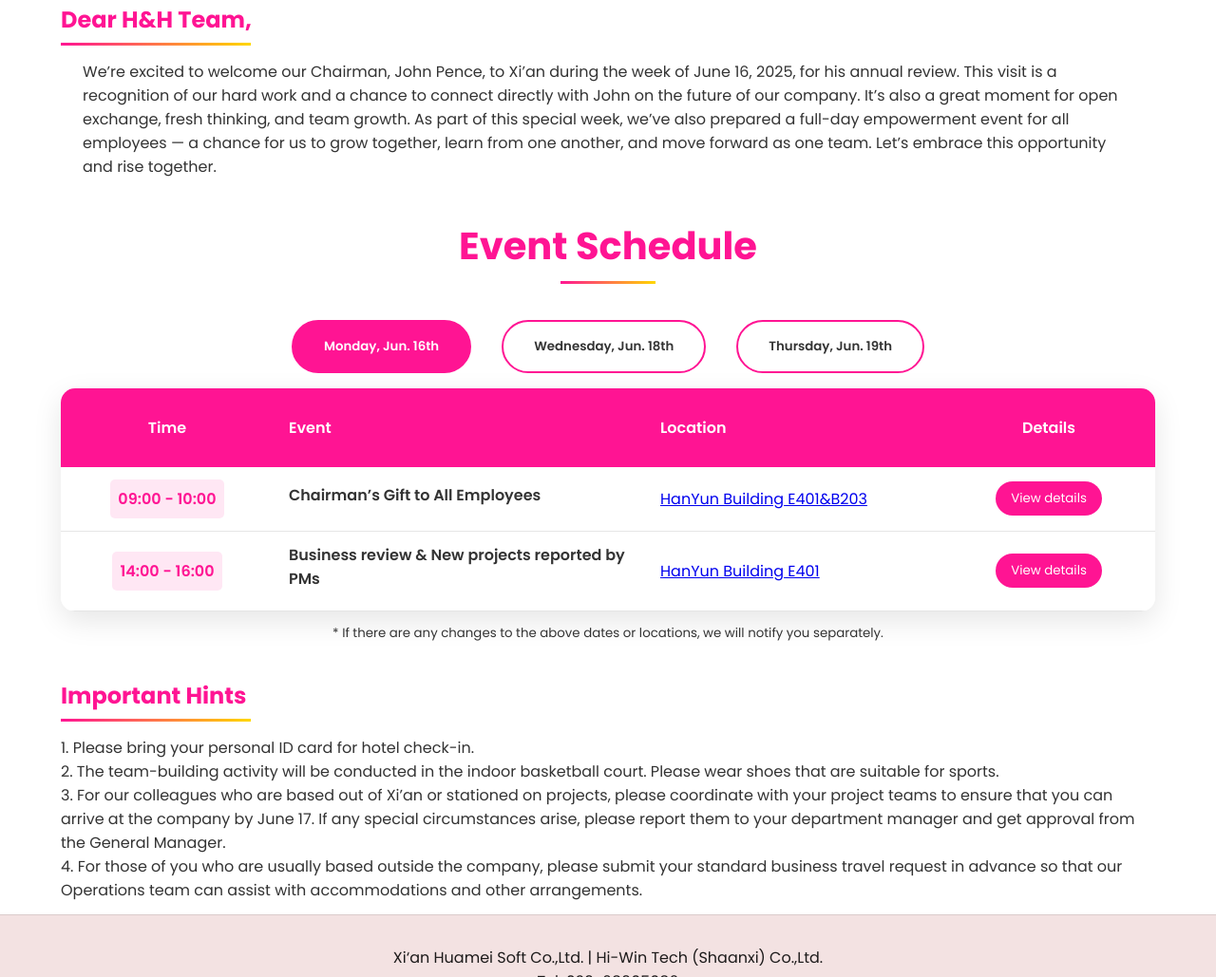
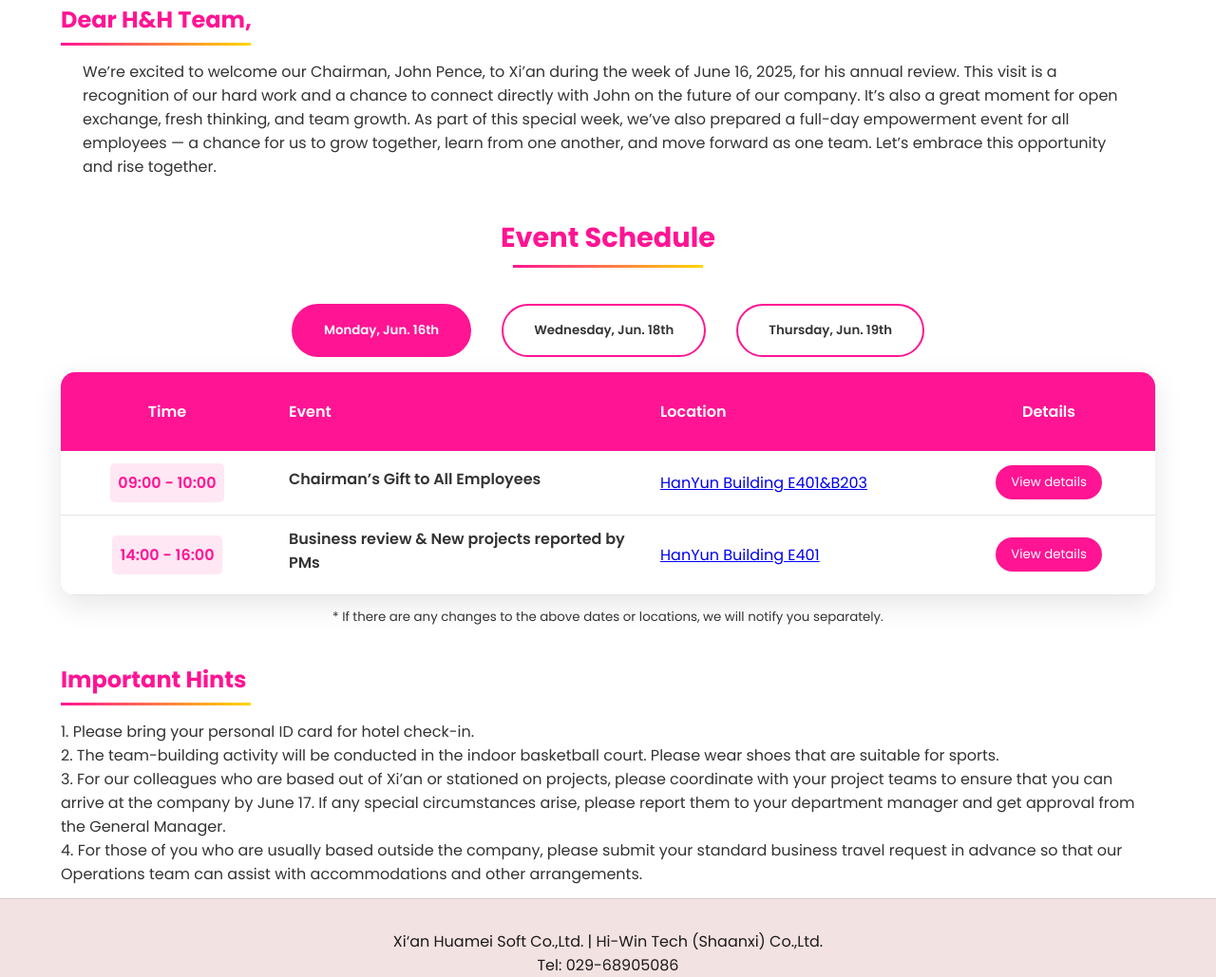
Before and after one commit to MarcoWu1234/HHEmpowermentSummit, a plain HTML site: page index.html in a window 1280 px wide. Shown: the part 810-1839 px from the top of the page at 95% size. Drawn offline with nearby package versions, Linux system fonts and the light colour scheme.

Commit message:
Update styles.css

```diff
--- a/styles.css
+++ b/styles.css
@@ -876,7 +876,7 @@ nav {
 
 .section-title {
     text-align: center;
-    font-size: 2.5rem;
+    font-size: 1.8rem;
     font-weight: 700;
     margin-bottom: 3rem;
     color: var(--primary-color);
@@ -889,7 +889,7 @@ nav {
     bottom: -10px;
     left: 50%;
     transform: translateX(-50%);
-    width: 100px;
+    width: 200px;
     height: 3px;
     background: linear-gradient(to right, var(--gradient-start), var(--gradient-end));
 }
```
